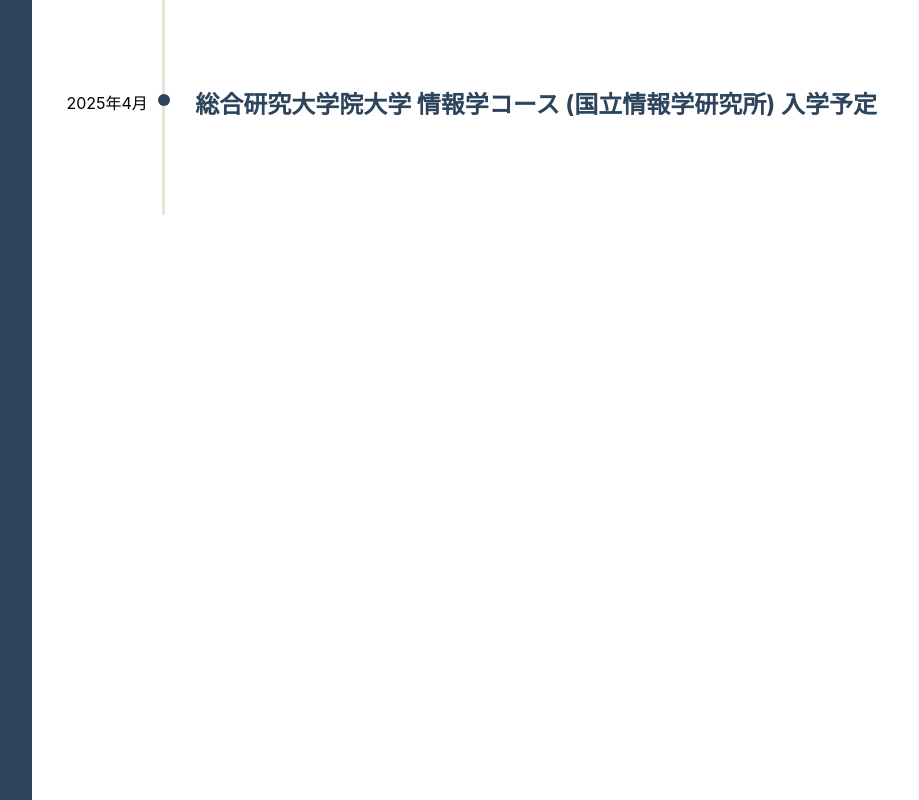
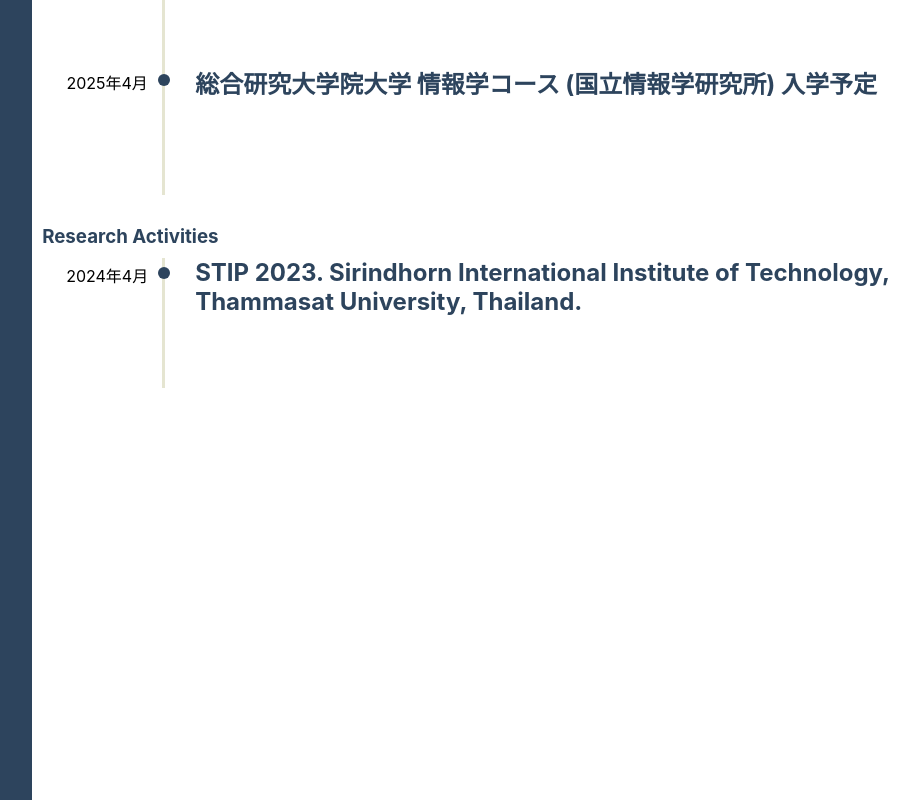
Before and after one commit to MIZOGUCHIKoki/MIZOGUCHIKoki.github.io, a React (Create React App) app: page /about in a window 1280 px wide. Shown: the part 953-1753 px from the top of the page, without its empty margins (177-1096 px from the left). Built offline with nearby package versions, Linux system fonts and the light colour scheme.

Commit message:
Adjust career

```diff
--- a/src/components/About/About.css
+++ b/src/components/About/About.css
@@ -1,7 +1,8 @@
 .timeline {
     list-style: none;
-    padding-top: 20px;
+    padding-top: 0px;
     padding-left: 20px;
+    padding-bottom: 20px;
     width: 100%;
 }
 
--- a/src/components/About/Career.tsx
+++ b/src/components/About/Career.tsx
@@ -13,6 +13,17 @@
                 {CareerData.map((value: CareerDataItem, key: number) => (
                     CarrerCard(value, key)
                 ))}
+            </ul>
+            <h3>Research Activities</h3>
+            <ul className='timeline'>
+                <li>
+                    <div className='timeline-date'>
+                        <div>2024年4月</div>
+                    </div>
+                    <div className='timeline-content'>
+                        <span>STIP 2023. Sirindhorn International Institute of Technology,<br /> Thammasat University, Thailand.</span>
+                    </div>
+                </li>
             </ul>
         </div >
     );
--- a/src/components/Home/Home.tsx
+++ b/src/components/Home/Home.tsx
@@ -6,7 +6,13 @@
         <div className='Contents'>
             {PageTitle()}
             <h1>全体的に開発中です．</h1>
-            <a href='https://www.ugs.kochi-tech.ac.jp/250373b'><code>https://www.ugs.kochi-tech.ac.jp/250373b</code></a>
+            <div>
+                <a href='https://www.ugs.kochi-tech.ac.jp/250373b'><code>https://www.ugs.kochi-tech.ac.jp/250373b</code></a>
+            </div>
+            <br />
+            <div>
+                <a href='https://github.com/MIZOGUCHIKoki/MIZOGUCHIKoki.github.io'><code> GitHub Source </code></a>
+            </div>
         </div>
     );
 }
```
